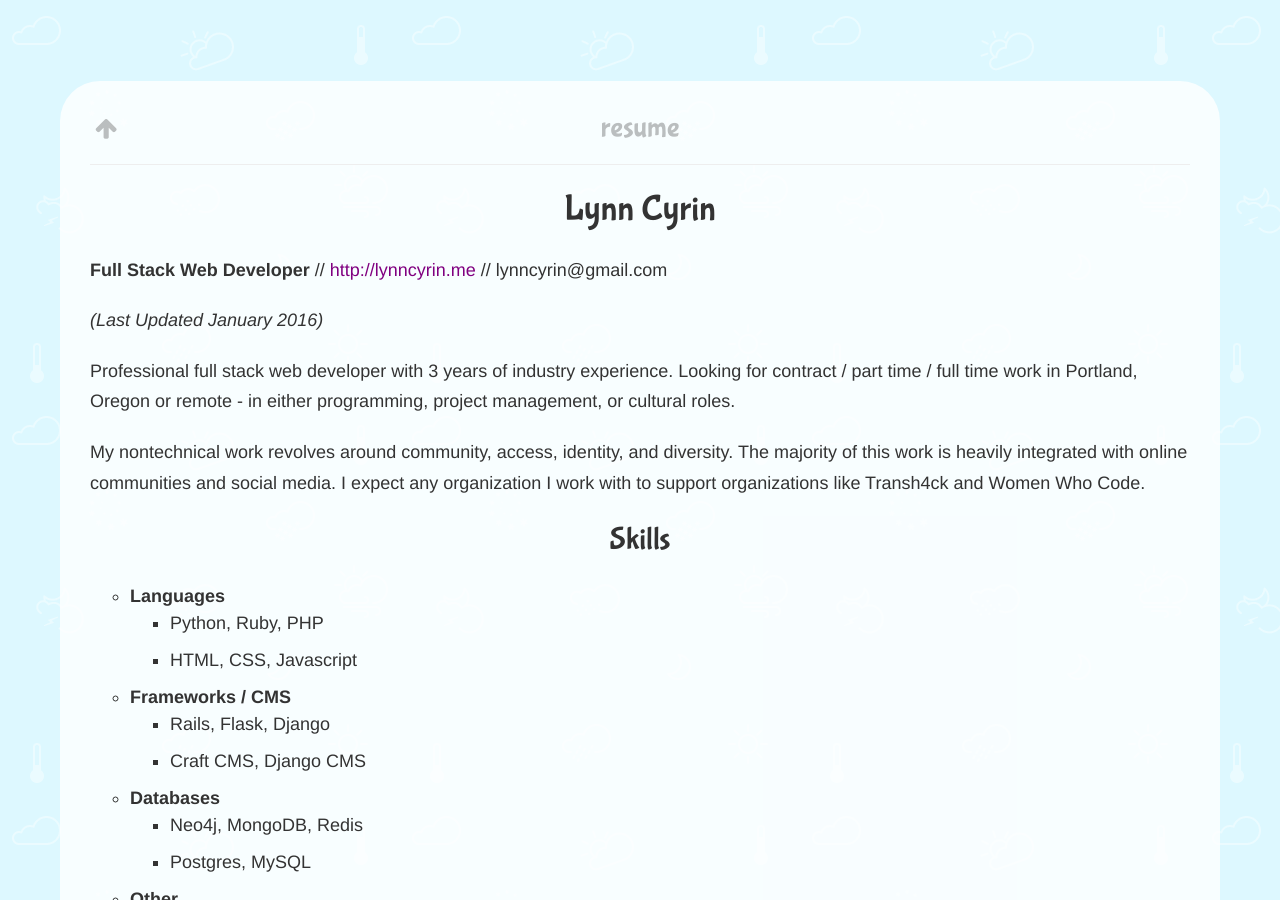
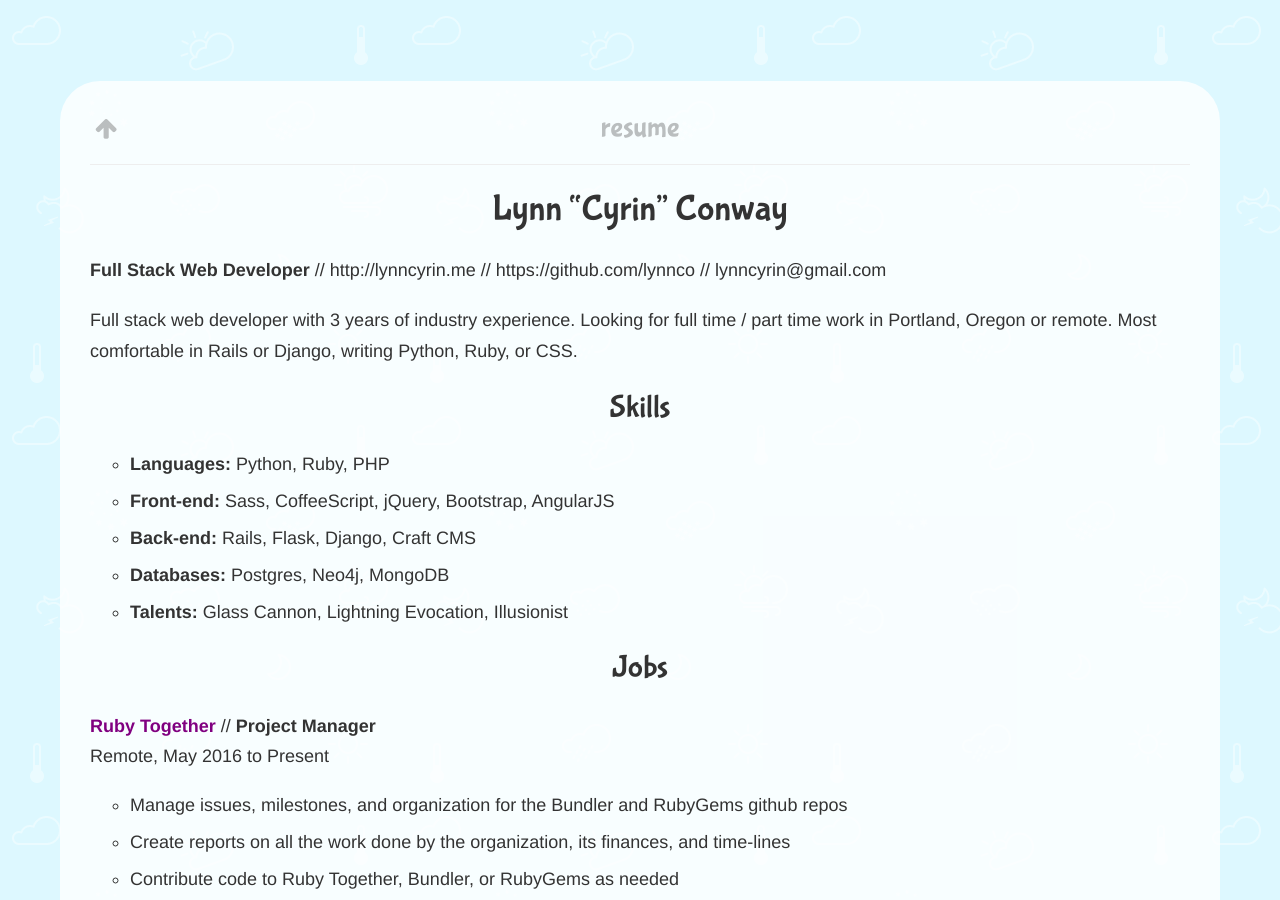
Before and after one commit to coilysiren/lynncyrin.github.io, a Jekyll site: the page built from index.html, in a window 1280 px wide and 900 px high, scrolled down 2533 px. Built offline with Jekyll 4.4.1, drawn with Linux system fonts in a browser that asks for light colours; nearby versions of some CDN libraries; some of the changed text lies outside the part shown.

Commit message:
resume! updated! and as a pdf!

```diff
--- a/_includes/resume.md
+++ b/_includes/resume.md
@@ -1,67 +1,41 @@
-### Lynn Cyrin
+### Lynn "Cyrin" Conway
 
-**Full Stack Web Developer** // <http://lynncyrin.me>  // lynncyrin@gmail.com
+**Full Stack Web Developer** // http://lynncyrin.me // https://github.com/lynnco // lynncyrin@gmail.com
 
-*(Last Updated January 2016)*
-
-Professional full stack web developer with 3 years of industry experience. Looking for contract / part time / full time work in Portland, Oregon or remote - in either programming, project management, or cultural roles.
-
-My nontechnical work revolves around community, access, identity, and diversity. The majority of this work is heavily integrated with online communities and social media. I expect any organization I work with to support organizations like Transh4ck and Women Who Code.
+Full stack web developer with 3 years of industry experience. Looking for full time / part time work in Portland, Oregon or remote. Most comfortable in Rails or Django, writing Python, Ruby, or CSS.
 
 #### Skills
 
-*   **Languages**
-    * Python, Ruby, PHP
-    * HTML, CSS, Javascript
-*   **Frameworks / CMS**
-    * Rails, Flask, Django
-    * Craft CMS, Django CMS
-*   **Databases**
-    * Neo4j, MongoDB, Redis
-    * Postgres, MySQL
-*   **Other**
-    * Rails, Flask, Django
-    * Sass, CoffeeScript, jQuery, Bootstrap, AngularJS
-    * Linux (Ubuntu), Windows, Mac
-    * Git, Digital Ocean, Heroku
-    * Bash, Apache, Nginx
-    * Production Line Design, Glass Cannon Mages
+* **Languages:** Python, Ruby, PHP
+* **Front-end:** Sass, CoffeeScript, jQuery, Bootstrap, AngularJS
+* **Back-end:** Rails, Flask, Django, Craft CMS
+* **Databases:** Postgres, Neo4j, MongoDB
+* **Talents:** Glass Cannon, Lightning Evocation, Illusionist
 
+#### Jobs
 
-#### Jobs, Large Projects
+**[Ruby Together](https://rubytogether.org)** // **Project Manager** <br> Remote, May 2016 to Present
 
-**[Harlot Media](http://harlot.media)** // **Co-Owner, Lead Developer** <br> Remote, January 2016 to Present
+* Manage issues, milestones, and organization for the Bundler and RubyGems github repos
+* Create reports on all the work done by the organization, its finances, and time-lines
+* Contribute code to Ruby Together, Bundler, or RubyGems as needed
 
- * Designed and implemented the presentation and styling for this online magazine
- * Setup and maintenance of the Craft CMS installation, including some bash and PHP scripting
- * Sparked a worker takeover and a restructuring of power when the CEO left the company
- * Make managerial decisions about the future of the 30 person organization with the other 3 co-owners
+**[Harlot Media](http://harlot.media)** // **Full Stack Developer** <br> Remote, December 2015 to April 2016
 
+* Designed and implemented the presentation and styling in HTML / CSS / JS
+* Worked closely with a designer to implement core design from Photoshop files
+* Setup and maintained the Craft CMS installation, including bash and PHP scripting
 
-**[CollectQT](http://collectqt.me)** // **Founder, Project Manager, Web Developer** <br> Remote, August 2014 to Present
+**[Quirell](http://quirell.net)** // **Founder, Project Manager, Lead Developer** <br> Remote, November 2014 to November 2015
 
- * A decentralized worker-owner collective, with a focus on representation and personal growth
- * Generally involves managing 5 - 10 remote web developers / writers / performers
- * The parent organization for many projects, including [ATUnit](http://gitlab.com/atunit/atunit), [TheBlockBot](http://theblockbot.herokuapp.com/), [QAPC](http://qapcollective.net)
+* A work in progress a social network made in Python, Flask, Neo4j
+* Ran a $5,000 crowdfunding campaign to fund prototype development
+* Worked with dozen developers from diaspora*, rstat.us, IndieWebCamp, MediaGoblin, etc
 
+#### Projects, Speaking, etc
 
-**[Quirell](http://quirell.net)** // **Founder, Project Manager, Lead Developer** <br> Remote, November 2014 to Present
-
- * A work in progress a social network made in Python, Flask, Neo4j
- * Ran a $5000 crowdfunding campaign to fund prototype development
- * Worked with dozen developers from diaspora*, rstat.us, IndieWebCamp, MediaGoblin, etc
-
-#### Speaking and Writing
-
-*   **[Class Mobility, Mentorship and Getting Started in Tech](https://modelviewculture.com/pieces/class-mobility-mentorship-and-getting-started-in-tech)** @ Model View Culture <br> An interview about activism, class mobility, and getting started in tech
-
-*   **[Building Diverse Social Networks](http://opensourcebridge.org/sessions/1608)** @ Open Source Bridge <br> How can we make social networks whose systems are not hostile to diversity
-
-*   **[Building a Home on the Internet](http://www.alterconf.com/speakers/lynn-cyrin)** @ Alterconf <br> My experience spending the majority of my time within online communities
-
-#### Other Technical Work
-
-* [A server manager for DjangoCMS](https://github.com/LynnCo/djangocms_server)
-* [A developer toolkit for Tumblr themes](https://github.com/LynnCo/TumblrDevKit)
-* [A Twitter tool for managing the people you follow](https://gist.github.com/LynnCo/6b13e2528508349e05d6)
-* [Work on the Yocto Project's Autobuilder](http://git.yoctoproject.org/cgit/cgit.cgi/yocto-autobuilder/log/?qt=author&q=lynn)
+* Building Diverse Social Networks [(opensourcebridge)](http://opensourcebridge.org/sessions/1608)
+* Building a Home on the Internet [(alterconf)](http://www.alterconf.com/speakers/lynn-cyrin)
+* Work on the Yocto Project's Autobuilder [(yoctoproject)](http://git.yoctoproject.org/cgit/cgit.cgi/yocto-autobuilder/log/?qt=author&q=lynn)
+* A developer toolkit for Tumblr themes [(github)](https://github.com/LynnCo/TumblrDevKit)
+* A muting tool for election feelings [(twitter)](https://twitter.com/lynncyrin/status/720841089641394177)
```
Also changed, not shown: readme.md, 2 other files.
